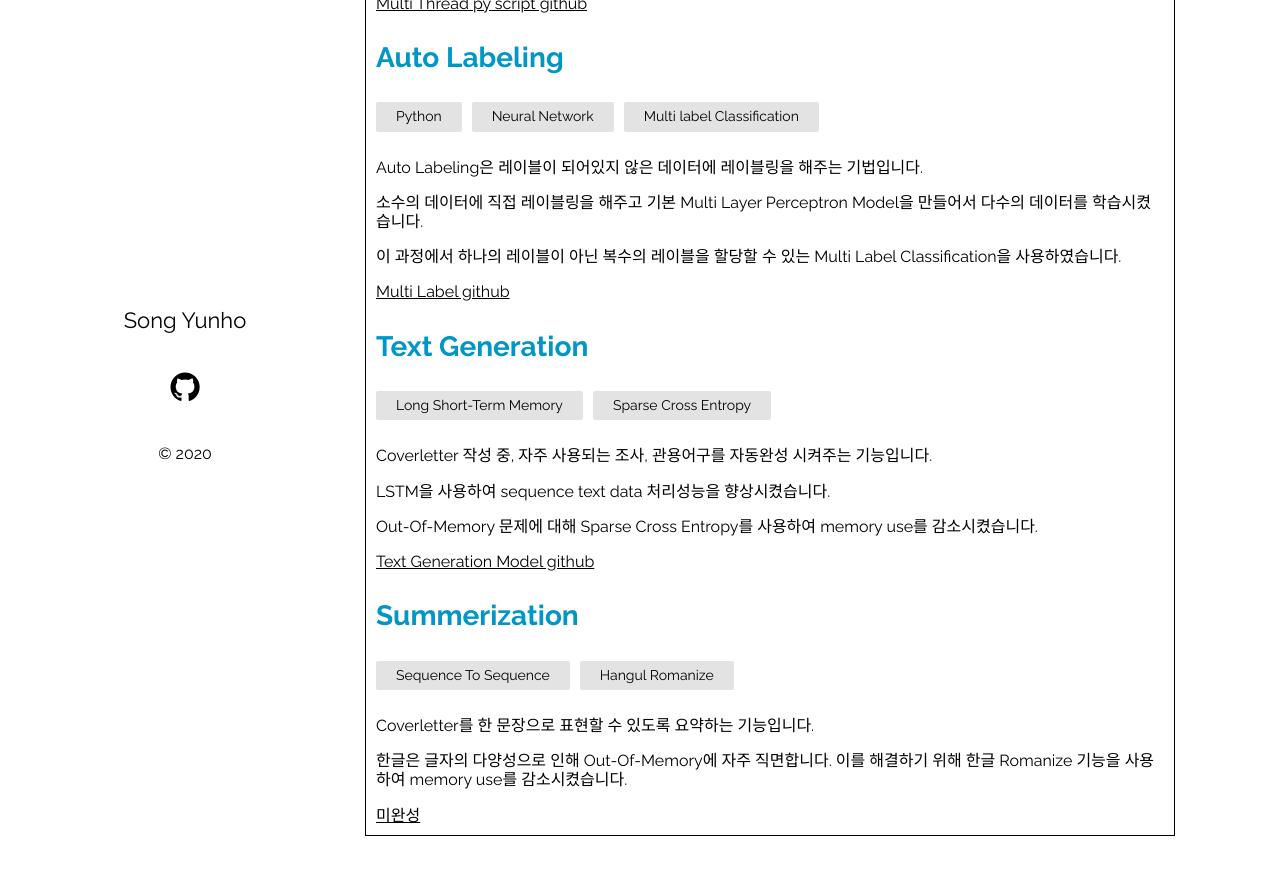
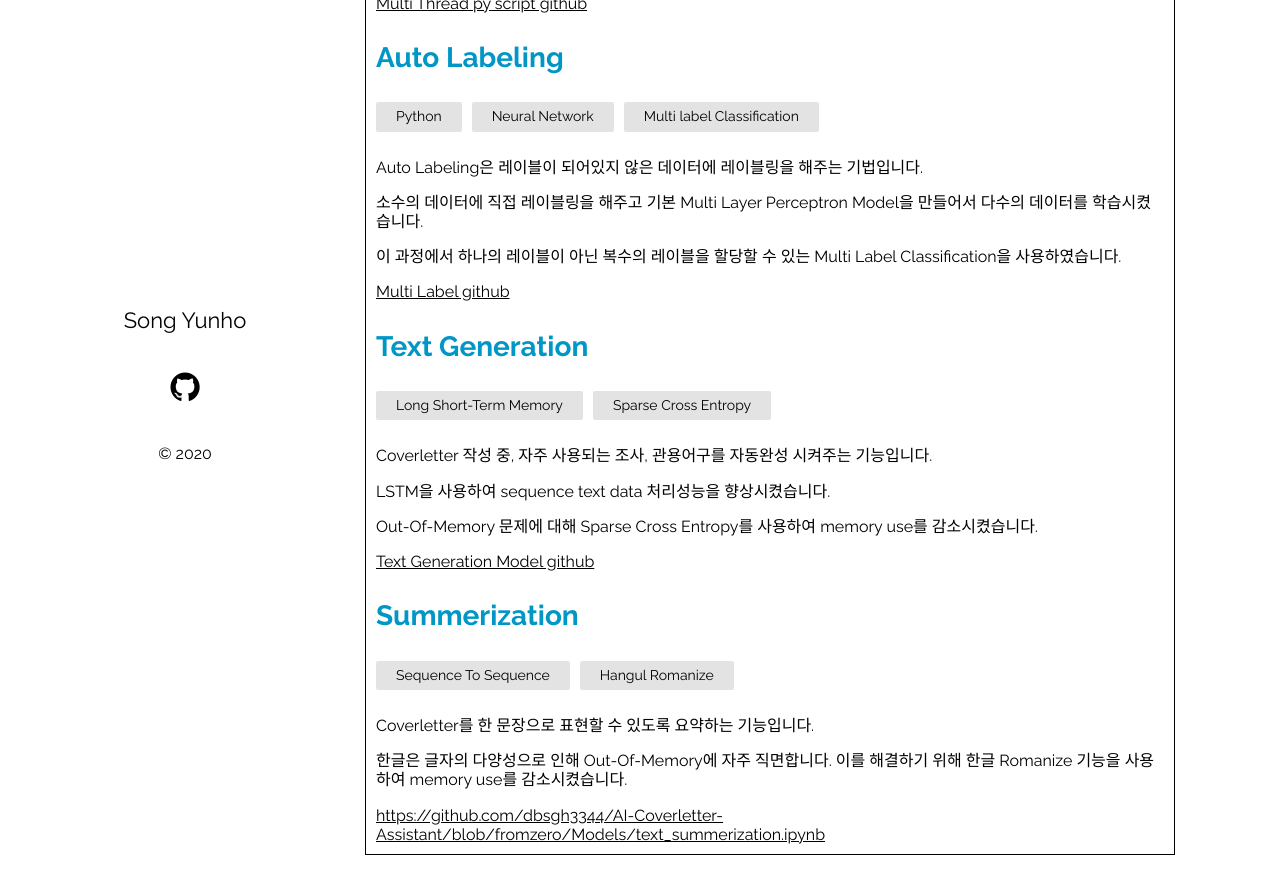
Before and after one commit to dbsgh3344/dbsgh3344.github.io, a Jekyll site: the page built from index.md, in a window 1280 px wide and 900 px high, scrolled down 949 px. Shown: the top 894 px of the window. Built offline with Jekyll 4.4.1, drawn with Linux system fonts in a browser that asks for light colours.

Commit message:
add summarization link

```diff
--- a/_layouts/home.html
+++ b/_layouts/home.html
@@ -118,7 +118,7 @@ layout: default
         <p>한글은 글자의 다양성으로 인해 Out-Of-Memory에 자주 직면합니다. 이를 해결하기 위해 한글 Romanize 기능을 사용하여 memory use를 감소시켰습니다.</p>
         <p></p>
       </div>
-      <a href="" target="_blank">미완성</a>
+      <a href="" target="_blank">https://github.com/dbsgh3344/AI-Coverletter-Assistant/blob/fromzero/Models/text_summerization.ipynb</a>
 
     </li>
 
```
